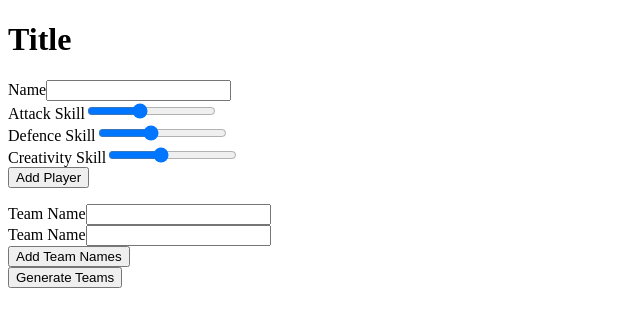
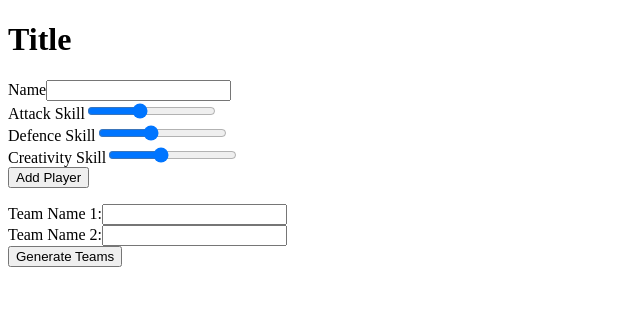
Before and after one commit to bpdm88/football-picker, a React (Create React App) app: page / in a window 1280 px wide. Shown: the top 326 px of the page, without its empty margins (0-640 px from the left). Built offline with nearby package versions, Linux system fonts and the light colour scheme.

Commit message:
Team Names now display after calling the generate teams action creator

```diff
--- a/src/App.js
+++ b/src/App.js
@@ -1,6 +1,5 @@
 import PlayerForm from "./components/PlayerForm";
 import PlayerList from "./components/PlayerList";
-import TeamForm from "./components/TeamForm";
 import Team from "./components/Team";
 
 const App = () => {
@@ -9,7 +8,6 @@ const App = () => {
             <h1>Title</h1>
             <PlayerForm />
             <PlayerList />
-            <TeamForm />
             <Team />
         </>
     );
--- a/src/components/Team/Team.js
+++ b/src/components/Team/Team.js
@@ -1,27 +1,65 @@
 import React from "react";
+import FormField from "../PlayerForm/FormField";
 
 class Team extends React.Component {
     constructor(props) {
         super(props);
 
-        this.handleClick = this.handleClick.bind(this);
+        this.state = {
+            teamOne: "",
+            teamTwo: "",
+        };
+
+        this.handleChangeTeamName1 = this.handleChangeTeamName1.bind(this);
+        this.handleChangeTeamName2 = this.handleChangeTeamName2.bind(this);
+        this.handleSubmit = this.handleSubmit.bind(this);
     }
 
-    handleClick() {
-        this.props.handleGenerateTeams();
+    handleChangeTeamName1(event) {
+        this.setState({ teamOne: event.currentTarget.value });
+    }
+
+    handleChangeTeamName2(event) {
+        this.setState({ teamTwo: event.currentTarget.value });
+    }
+
+    handleSubmit(event) {
+        event.preventDefault();
+
+        this.props.handleGenerateTeams({ ...this.state });
     }
 
     render() {
-        let { team1, team2 } = this.props;
+        let { team1, team2, teamName1, teamName2 } = this.props;
+        let { teamOne, teamTwo } = this.state;
 
         return (
             <section>
-                <button onClick={this.handleClick}>Generate Teams</button>
+                <form onSubmit={this.handleSubmit}>
+                    <FormField
+                        label="Team Name 1:"
+                        name="team-name"
+                        type="text"
+                        handleChange={this.handleChangeTeamName1}
+                        value={teamOne}
+                    />
+                    <FormField
+                        label="Team Name 2:"
+                        name="team-name"
+                        type="text"
+                        handleChange={this.handleChangeTeamName2}
+                        value={teamTwo}
+                    />
+                    <button>Generate Teams</button>
+                </form>
+
+                <h2>{teamName1}</h2>
                 <ul>
                     {team1.map((player) => (
                         <li key={player.id}>{player.name}</li>
                     ))}
                 </ul>
+                <h2>{teamName2}</h2>
                 <ul>
                     {team2.map((player) => (
                         <li key={player.id}>{player.name}</li>
--- a/src/components/Team/index.js
+++ b/src/components/Team/index.js
@@ -6,12 +6,14 @@ let mapStateToProps = (state) => {
     return {
         team1: state.team1,
         team2: state.team2,
+        teamName1: state.teamName1,
+        teamName2: state.teamName2,
     };
 };
 
 let mapDispatchToProps = (dispatch) => {
     return {
-        handleGenerateTeams: () => dispatch(generate()),
+        handleGenerateTeams: (data) => dispatch(generate(data)),
     };
 };
 
--- a/src/components/TeamForm/TeamForm.js
+++ /dev/null
@@ -1,56 +0,0 @@
-import React from "react";
-import FormField from "../PlayerForm/FormField";
-
-class TeamForm extends React.Component {
-    constructor(props) {
-        super(props);
-
-        this.state = {
-            teamName1: "",
-            teamName2: "",
-        };
-
-        this.handleChangeTeamName1 = this.handleChangeTeamName1.bind(this);
-        this.handleChangeTeamName2 = this.handleChangeTeamName2.bind(this);
-        this.handleSubmit = this.handleSubmit.bind(this);
-    }
-
-    handleChangeTeamName1(event) {
-        this.setState({ teamName1: event.currentTarget.value });
-    }
-
-    handleChangeTeamName2(event) {
-        this.setState({ teamName2: event.currentTarget.value });
-    }
-
-    handleSubmit(event) {
-        event.preventDefault();
-
-        this.props.handleUpdateTeamNames({ ...this.state });
-    }
-
-    render() {
-        let { teamName1, teamName2 } = this.state;
-        return (
-            <form onSubmit={this.handleSubmit}>
-                <FormField
-                    label="Team Name"
-                    name="team-name"
-                    type="text"
-                    handleChange={this.handleChangeTeamName1}
-                    value={teamName1}
-                />
-                <FormField
-                    label="Team Name"
-                    name="team-name"
-                    type="text"
-                    handleChange={this.handleChangeTeamName2}
-                    value={teamName2}
-                />
-                <button onSubmit={this.handleSubmit}>Add Team Names</button>
-            </form>
-        );
-    }
-}
-
-export default TeamForm;
--- a/src/components/TeamForm/index.js
+++ /dev/null
@@ -1,11 +0,0 @@
-import { connect } from "react-redux";
-import TeamForm from "./TeamForm";
-import { update } from "../../data/actions/state";
-
-let mapDispatchToProps = (dispatch) => {
-    return {
-        handleUpdateTeamNames: (data) => dispatch(update(data)),
-    };
-};
-
-export default connect(null, mapDispatchToProps)(TeamForm);
--- a/src/data/actions/state.js
+++ b/src/data/actions/state.js
@@ -8,16 +8,10 @@ export const add = (data) => {
     };
 };
 
-export const generate = () => {
+export const generate = (data) => {
     return {
         type: "GENERATE_TEAMS",
+        teamOne: data.teamOne,
+        teamTwo: data.teamTwo,
     };
 };
-
-export const update = (data) => {
-    return {
-        type: "UPDATE_TEAM_NAMES",
-        teamName1: data.teamName1,
-        teamName2: data.teamName2,
-    };
-};
--- a/src/data/reducer.js
+++ b/src/data/reducer.js
@@ -2,10 +2,8 @@ const reducer = (state, action) => {
     switch (action.type) {
         case "ADD_PLAYER":
             return addToList(state, action);
-        case "UPDATE_TEAM_NAMES":
-            return updateNames(state, action);
         case "GENERATE_TEAMS":
-            return createTeams(state);
+            return createTeams(state, action);
         default:
             return state;
     }
@@ -26,13 +24,7 @@ const addToList = (state, action) => ({
     ],
 });
 
-const updateNames = (state, action) => ({
-    ...state,
-    teamName1: action.teamName1,
-    teamName2: action.teamName2,
-});
-
-const createTeams = (state) => {
+const createTeams = (state, action) => {
     let array = state.players;
 
     const shuffle = (array) => array.sort(() => 0.5 - Math.random());
@@ -46,5 +38,7 @@ const createTeams = (state) => {
         ...state,
         team1: team1,
         team2: team2,
+        teamName1: action.teamOne,
+        teamName2: action.teamTwo,
     };
 };
```
Also changed, not shown: 1 other file (tests, documents, lock files or other folders).
